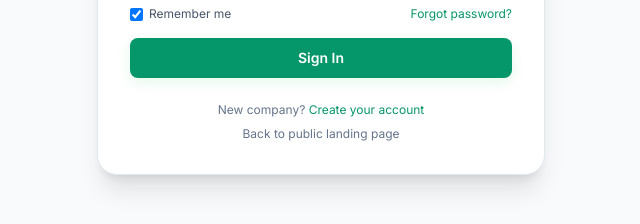
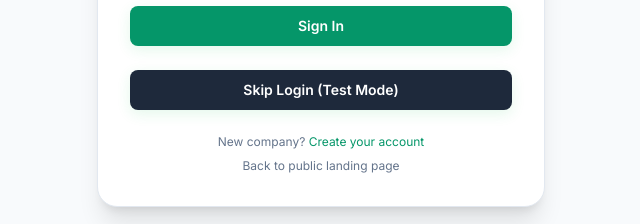
Before and after one commit to FleetGuardAI/fleetguard, a React (Vite) app in the folder frontend/: page /login in a window 1280 px wide. Shown: the part 496-720 px from the top of the page, without its empty margins (319-959 px from the left). Built offline with nearby package versions, Linux system fonts and the light colour scheme; no server answers.

Commit message:
chore(auth): add skip login option for testing

```diff
--- a/frontend/src/pages/Login.jsx
+++ b/frontend/src/pages/Login.jsx
@@ -570,7 +570,25 @@ export default function Login() {
           </form>
         )}
 
-        <div className="text-center text-xs text-slate-500">
+        {/* Skip Login (Test Mode) */}
+        <Button
+          type="button"
+          onClick={() => {
+            localStorage.setItem('fleetguard_token', 'test-token');
+            localStorage.setItem('fleetguard_token_type', 'bearer');
+            localStorage.setItem('fleetguard_user', JSON.stringify({
+              name: 'Test Admin',
+              role: 'admin',
+              email: 'test@fleetguard.com'
+            }));
+            navigate('/dashboard');
+          }}
+          className="w-full justify-center bg-slate-800 hover:bg-slate-900 text-white font-semibold py-2.5 rounded-lg"
+        >
+          Skip Login (Test Mode)
+        </Button>
+
+        <div className="text-center text-xs text-slate-500 mt-4">
           <p className="mb-2">
             New company?{' '}
             <Link to="/register" className="text-emerald-600 hover:underline">
```
